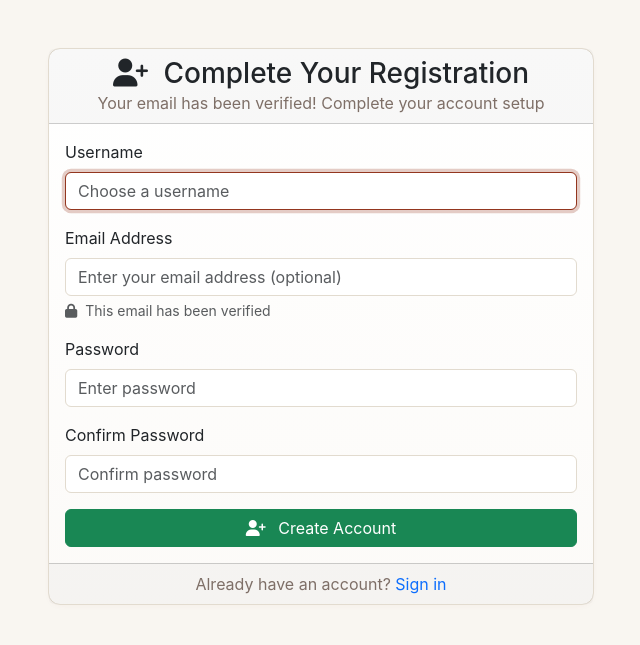
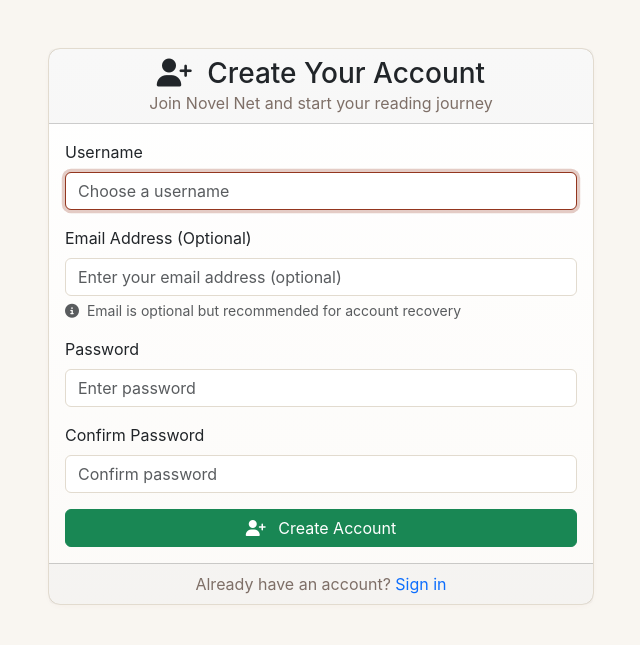
Before and after one commit to yadavkapil23/NovelNet, a Django app: page /signup/ in a window 1280 px wide. Shown: the part 57-702 px from the top of the page, without its empty margins (319-959 px from the left). Run offline with Django 5.2, Linux system fonts and the light colour scheme.

Commit message:
new updates

```diff
--- a/books/forms.py
+++ b/books/forms.py
@@ -1,7 +1,7 @@
 from django import forms
 from django.contrib.auth.forms import UserCreationForm
 from django.contrib.auth.models import User
-from .models import Book, EmailVerification
+from .models import Book
 from django.core.exceptions import ValidationError
 
 
@@ -129,41 +129,3 @@ class CustomUserCreationForm(UserCreationForm):
         if User.objects.filter(email=email).exists():
             raise ValidationError("A user with this email already exists.")
         return email
-
-
-class EmailVerificationForm(forms.Form):
-    """Form for email verification with OTP."""
-    email = forms.EmailField(
-        widget=forms.EmailInput(attrs={
-            'class': 'form-control',
-            'placeholder': 'Enter your email address'
-        })
-    )
-
-    def clean_email(self):
-        """Validate email and check if user already exists."""
-        email = self.cleaned_data.get('email')
-        if User.objects.filter(email=email).exists():
-            raise ValidationError("A user with this email already exists.")
-        return email
-
-
-class OTPVerificationForm(forms.Form):
-    """Form for OTP verification."""
-    otp = forms.CharField(
-        max_length=6,
-        min_length=6,
-        widget=forms.TextInput(attrs={
-            'class': 'form-control text-center',
-            'placeholder': 'Enter 6-digit OTP',
-            'maxlength': '6',
-            'pattern': '[0-9]{6}'
-        })
-    )
-
-    def clean_otp(self):
-        """Validate OTP format."""
-        otp = self.cleaned_data.get('otp')
-        if not otp.isdigit() or len(otp) != 6:
-            raise ValidationError("OTP must be a 6-digit number.")
-        return otp
--- a/books/urls.py
+++ b/books/urls.py
@@ -17,8 +17,4 @@ urlpatterns = [
     path('signup/', views.signup, name='signup'),
     path('logout/', views.logout_view, name='logout_custom'),
     path('reports/users/', views.users_report, name='users_report'),
-    # Email verification URLs
-    path('email-verification/', views.email_verification, name='email_verification'),
-    path('otp-verification/<str:email>/', views.otp_verification, name='otp_verification'),
-    path('resend-otp/<str:email>/', views.resend_otp, name='resend_otp'),
 ]
--- a/books/views.py
+++ b/books/views.py
@@ -15,8 +15,8 @@ from django.contrib.auth.models import User
 import requests
 import json
 import os
-from .models import Book, Shelf, EmailVerification
-from .forms import BookSearchForm, BookUploadForm, CustomUserCreationForm, EmailVerificationForm, OTPVerificationForm
+from .models import Book, Shelf
+from .forms import BookSearchForm, BookUploadForm, CustomUserCreationForm
 from reviews.forms import ReviewForm
 
 
@@ -320,27 +320,14 @@ def user_profile(request):
 
 
 def signup(request):
-    """Register a new user account. Email verification optional."""
+    """Register a new user account."""
     if request.user.is_authenticated:
         return redirect('user_profile')
-
-    # Use verified email if available; otherwise allow normal signup
-    verified_email = request.session.get('verified_email')
 
     if request.method == 'POST':
         form = CustomUserCreationForm(request.POST)
         if form.is_valid():
-            user = form.save(commit=False)
-            # Prefer verified email if present; else use form email (may be blank)
-            if verified_email:
-                user.email = verified_email
-            # Save user
-            user.save()
-
-            # Clear verified email from session if it existed
-            if verified_email:
-                request.session.pop('verified_email', None)
-
+            user = form.save()
             # Log the user in
             login(request, user)
             messages.success(request, f'Welcome to Novel Net, {user.username}! Your account has been created successfully.')
@@ -349,12 +336,8 @@ def signup(request):
             messages.error(request, 'Please correct the errors below.')
     else:
         form = CustomUserCreationForm()
-        # Pre-fill email if available
-        if verified_email:
-            form.fields['email'].initial = verified_email
-            form.fields['email'].widget.attrs['readonly'] = True
 
-    return render(request, 'registration/signup.html', {'form': form, 'verified_email': verified_email})
+    return render(request, 'registration/signup.html', {'form': form})
 
 
 def logout_view(request):
@@ -366,183 +349,6 @@ def logout_view(request):
         return redirect('login')
 
 
-def send_otp_email(email, otp):
-    """Send OTP email to user."""
-    subject = 'Novel Net - Email Verification Code'
-    message = f'''
-    Hello!
-
-    Thank you for registering with Novel Net. Your email verification code is:
-
-    {otp}
-
-    This code will expire in 10 minutes.
-
-    If you didn't request this code, please ignore this email.
-
-    Best regards,
-    Novel Net Team
-    '''
-
-    try:
-        # Debug email settings
-        print(f"EMAIL_HOST: {settings.EMAIL_HOST}")
-        print(f"EMAIL_PORT: {settings.EMAIL_PORT}")
-        print(f"EMAIL_HOST_USER: {settings.EMAIL_HOST_USER}")
-        print(f"DEFAULT_FROM_EMAIL: {settings.DEFAULT_FROM_EMAIL}")
-        print(f"EMAIL_BACKEND: {settings.EMAIL_BACKEND}")
-
-        # Check if we're using console backend
-        if settings.EMAIL_BACKEND == 'django.core.mail.backends.console.EmailBackend':
-            print("DEVELOPMENT MODE: Using console email backend. Email will be printed to terminal.")
-            print(f"OTP for {email}: {otp}")
-            # For console backend, we don't need to actually send the email
-            return True
-
-        # Use send_mail with timeout handling
-        from django.core.mail import send_mail
-        import socket
-        socket.setdefaulttimeout(10)  # 10 second timeout
-
-        result = send_mail(
-            subject,
-            message,
-            settings.DEFAULT_FROM_EMAIL,
-            [email],
-            fail_silently=False,  # Show errors for debugging
-        )
-
-        if result:
-            print(f"Email sent successfully to {email}")
-            return True
-        else:
-            print(f"Failed to send email to {email}")
-            return False
-
-    except Exception as e:
-        print(f"Error sending email to {email}: {e}")
-        print("This might be due to:")
-        print("1. Missing email credentials")
-        print("2. Gmail App Password not set up")
-        print("3. Network connectivity issues")
-        return False
-
-
-def email_verification(request):
-    """Step 1: Email verification - send OTP."""
-    if request.user.is_authenticated:
-        return redirect('user_profile')
-
-    if request.method == 'POST':
-        form = EmailVerificationForm(request.POST)
-        if form.is_valid():
-            email = form.cleaned_data['email']
-
-            # Create or update OTP
-            verification, created = EmailVerification.objects.get_or_create(
-                email=email,
-                defaults={'is_verified': False}
-            )
-
-            # Update OTP and expiry
-            verification.otp = EmailVerification.generate_otp()
-            verification.expires_at = timezone.now() + timezone.timedelta(minutes=10)
-            verification.is_verified = False
-            verification.save()
-
-            # Debug: Print the stored OTP
-            print(f"Generated and stored OTP: {verification.otp}")
-            print(f"Expires at: {verification.expires_at}")
-            print(f"Is verified: {verification.is_verified}")
-
-            # Send OTP email (always proceed to avoid blocking)
-            email_result = send_otp_email(email, verification.otp)
-
-            # Always show success message and proceed
-            messages.success(request, f'Verification code sent to {email}')
-            print(f"OTP for {email}: {verification.otp}")  # Also log to console
-            print(f"Email send result: {email_result}")
-            return redirect('otp_verification', email=email)
-        else:
-            messages.error(request, 'Please correct the errors below.')
-    else:
-        form = EmailVerificationForm()
-
-    return render(request, 'registration/email_verification.html', {'form': form})
-
-
-def otp_verification(request, email):
-    """Step 2: OTP verification."""
-    if request.user.is_authenticated:
-        return redirect('user_profile')
-
-    # Get the latest verification for this email
-    try:
-        verification = EmailVerification.objects.filter(email=email).latest('created_at')
-    except EmailVerification.DoesNotExist:
-        messages.error(request, 'Invalid verification request. Please start over.')
-        return redirect('email_verification')
-
-    if request.method == 'POST':
-        form = OTPVerificationForm(request.POST)
-        if form.is_valid():
-            otp = form.cleaned_data['otp']
-
-            # Debug logging
-            print(f"User entered OTP: {otp}")
-            print(f"Stored OTP: {verification.otp}")
-            print(f"OTP match: {verification.otp == otp}")
-            print(f"Verification valid: {verification.is_valid()}")
-            print(f"Verification expired: {verification.is_expired()}")
-
-            if verification.otp == otp and verification.is_valid():
-                # Mark as verified
-                verification.is_verified = True
-                verification.save()
-
-                # Store email in session for registration
-                request.session['verified_email'] = email
-                messages.success(request, 'Email verified successfully! Please complete your registration.')
-                return redirect('signup')
-            else:
-                if verification.is_expired():
-                    messages.error(request, 'Verification code has expired. Please request a new one.')
-                    return redirect('email_verification')
-                else:
-                    messages.error(request, f'Invalid verification code. Expected: {verification.otp}, Got: {otp}')
-        else:
-            messages.error(request, 'Please enter a valid 6-digit code.')
-    else:
-        form = OTPVerificationForm()
-
-    context = {
-        'form': form,
-        'email': email,
-        'verification': verification
-    }
-    return render(request, 'registration/otp_verification.html', context)
-
-
-def resend_otp(request, email):
-    """Resend OTP to email."""
-    try:
-        verification = EmailVerification.objects.filter(email=email).latest('created_at')
-
-        # Generate new OTP
-        verification.otp = EmailVerification.generate_otp()
-        verification.expires_at = timezone.now() + timezone.timedelta(minutes=10)
-        verification.is_verified = False
-        verification.save()
-
-        if send_otp_email(email, verification.otp):
-            messages.success(request, 'New verification code sent!')
-        else:
-            messages.error(request, 'Failed to send verification email. Please try again.')
-
-    except EmailVerification.DoesNotExist:
-        messages.error(request, 'Invalid verification request.')
-
-    return redirect('otp_verification', email=email)
 
 
 @login_required
--- a/templates/registration/login.html
+++ b/templates/registration/login.html
@@ -39,7 +39,7 @@
                 <div class="card-footer text-center">
                     <p class="text-muted mb-0">
                         Don't have an account?
-                        <a href="{% url 'email_verification' %}" class="text-decoration-none">Create one</a>
+                        <a href="{% url 'signup' %}" class="text-decoration-none">Create one</a>
                     </p>
                     <div class="mt-2">
                         <a href="/admin/" class="btn btn-outline-secondary btn-sm">
--- a/templates/registration/signup.html
+++ b/templates/registration/signup.html
@@ -10,17 +10,11 @@
                 <div class="card-header text-center">
                     <h3 class="card-title mb-0">
                         <i class="fas fa-user-plus me-2"></i>
-                        Complete Your Registration
+                        Create Your Account
                     </h3>
-                    <p class="text-muted mb-0">Your email has been verified! Complete your account setup</p>
+                    <p class="text-muted mb-0">Join Novel Net and start your reading journey</p>
                 </div>
                 <div class="card-body">
-                    {% if verified_email %}
-                    <div class="alert alert-success">
-                        <i class="fas fa-check-circle me-2"></i>
-                        Email verified: <strong>{{ verified_email }}</strong>
-                    </div>
-                    {% endif %}
 
                     <form method="post">
                         {% csrf_token %}
@@ -39,7 +33,7 @@
                         </div>
 
                         <div class="mb-3">
-                            <label for="id_email" class="form-label">Email Address</label>
+                            <label for="id_email" class="form-label">Email Address (Optional)</label>
                             {{ form.email }}
                             {% if form.email.errors %}
                                 <div class="text-danger">
@@ -49,8 +43,8 @@
                                 </div>
                             {% endif %}
                             <div class="form-text">
-                                <i class="fas fa-lock me-1"></i>
-                                This email has been verified
+                                <i class="fas fa-info-circle me-1"></i>
+                                Email is optional but recommended for account recovery
                             </div>
                         </div>
 
```
Also changed, not shown: books/models.py (+0 -39 lines), create_admin.py (+19 -6 lines), templates/registration/email_verification.html (deleted, +0 -56 lines), templates/registration/otp_verification.html (deleted, +0 -86 lines), books/migrations/0008_remove_email_verification.py (added).
